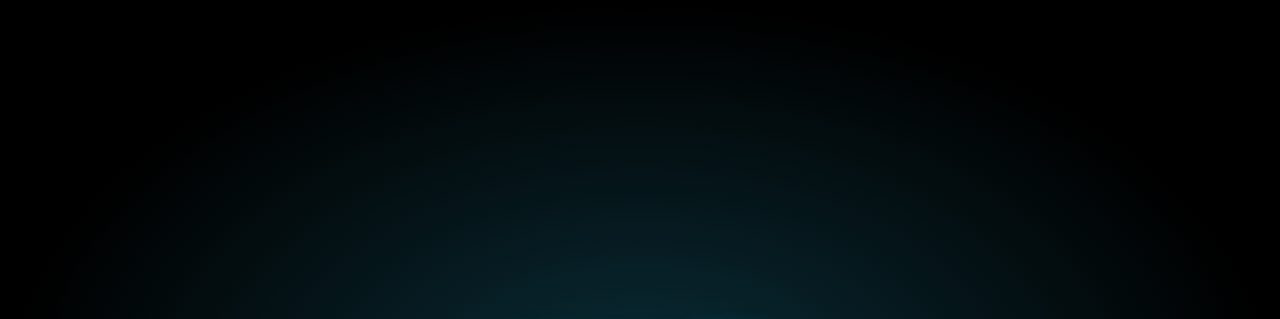
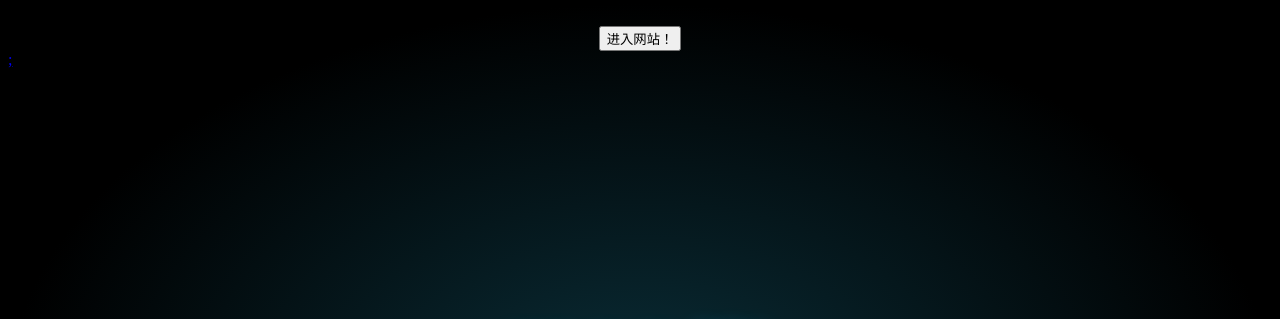
Before and after one commit to chenpi137/chenpigamehome, a plain HTML site: page index.html in a window 1280 px wide. Shown: the top 319 px of the page. Drawn offline with Linux system fonts and the light colour scheme.

Commit message:
Update index.html

```diff
--- a/index.html
+++ b/index.html
@@ -107,3 +107,5 @@ function zeroPadding(num, digit) {
 </body>
 </html>
 <br>
+<a href="https://shl17344533992.github.io/home/">
+    <center><button>进入网站！</button></center>;
```
